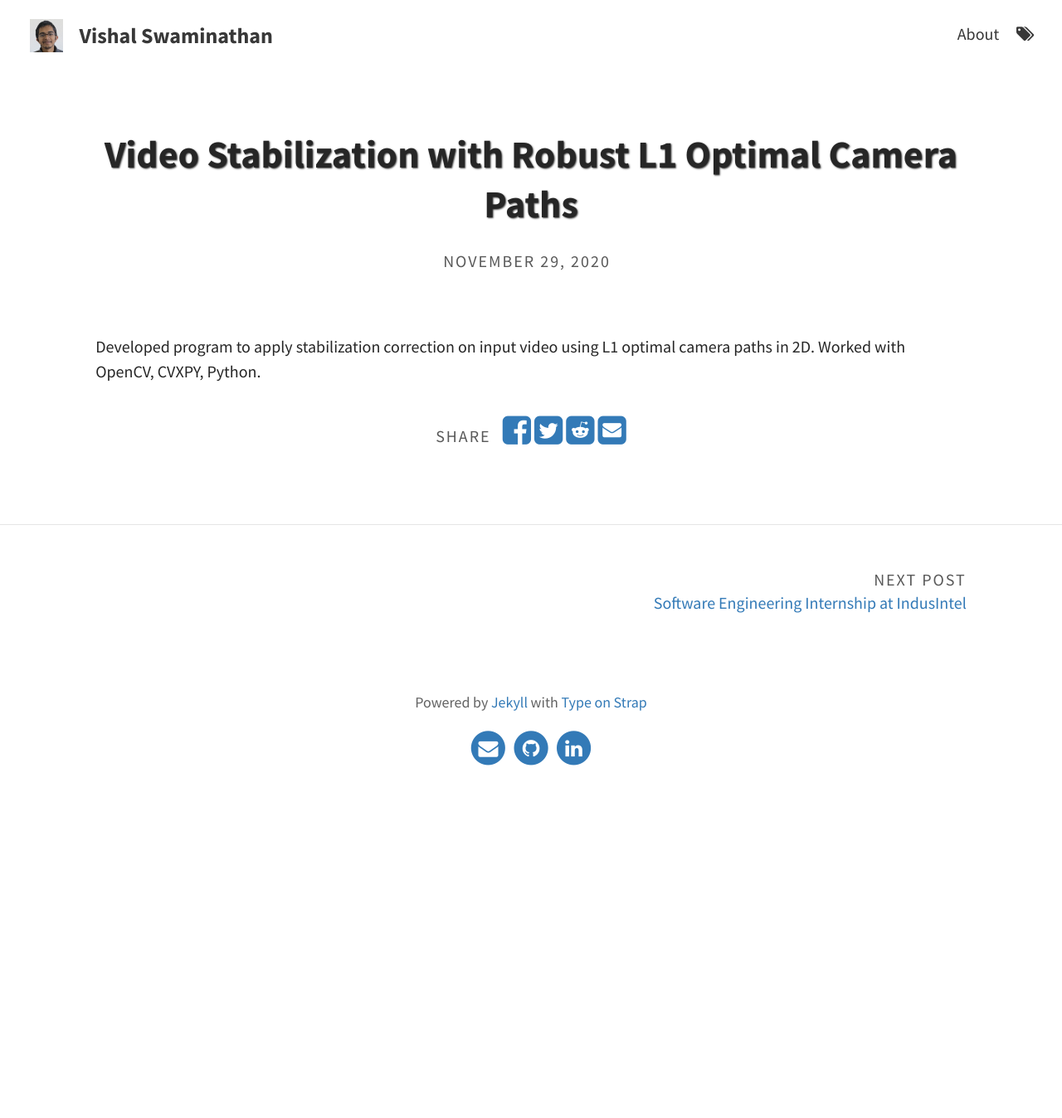
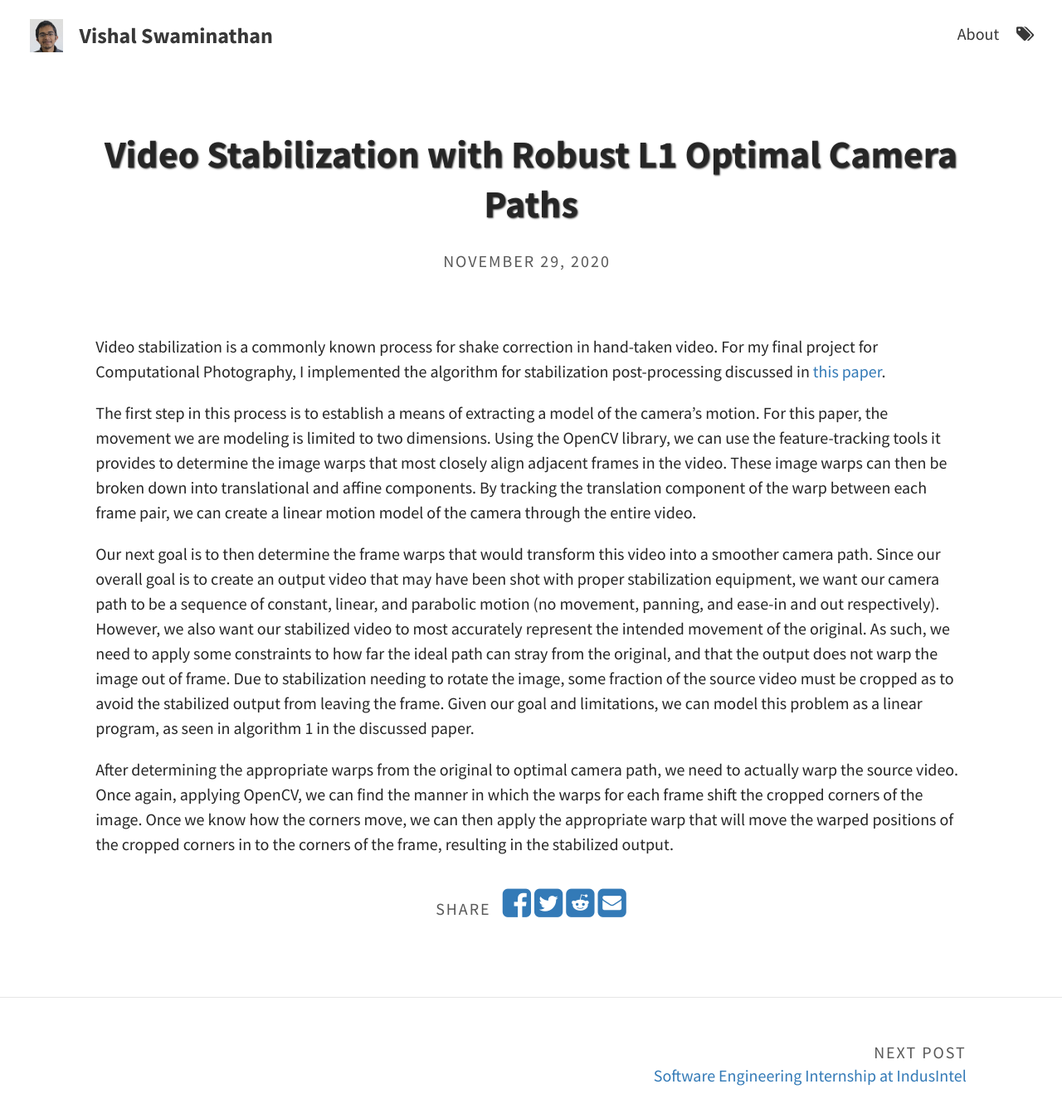
Before and after one commit to VishSwami/MyWebsite, a Jekyll site: the page built from _posts/2020-11-29-video-stabilization.md, in a window 1280 px wide and 1400 px high. Shown: the top 1348 px of the window at 83% size. Built offline with Jekyll 4.4.1, drawn with Linux system fonts in a browser that asks for light colours.

Commit message:
added first drafts for internship and video stabilization project

```diff
--- a/_posts/2020-11-29-video-stabilization.md
+++ b/_posts/2020-11-29-video-stabilization.md
@@ -5,5 +5,30 @@ tags:
 excerpt_separator: <!--more-->
 ---
 
-Developed program to apply stabilization correction on input video using L1 optimal camera paths in 2D.
-Worked with OpenCV, CVXPY, Python.
+Video stabilization is a commonly known process for shake correction in hand-taken video. For my final
+project for Computational Photography, I implemented the algorithm for stabilization post-processing
+discussed in [this paper](https://www.cc.gatech.edu/cpl/projects/videostabilization/stabilization.pdf).
+
+<!--more-->
+
+The first step in this process is to establish a means of extracting a model of the camera's motion.
+For this paper, the movement we are modeling is limited to two dimensions. Using the OpenCV library,
+we can use the feature-tracking tools it provides to determine the image warps that most closely
+align adjacent frames in the video. These image warps can then be broken down into translational
+and affine components. By tracking the translation component of the warp between each frame pair, we can create
+a linear motion model of the camera through the entire video.
+
+Our next goal is to then determine the frame warps that would transform this video into a smoother camera path.
+Since our overall goal is to create an output video that may have been shot with proper stabilization equipment,
+we want our camera path to be a sequence of constant, linear, and parabolic motion (no movement,
+panning, and ease-in and out respectively). However, we also want our stabilized video to most accurately represent
+the intended movement of the original. As such, we need to apply some constraints to how far the ideal path
+can stray from the original, and that the output does not warp the image out of frame. Due to stabilization needing
+to rotate the image, some fraction of the source video must be cropped as to avoid the stabilized output
+from leaving the frame. Given our goal and limitations, we can model this problem as a linear program,
+as seen in algorithm 1 in the discussed paper.
+
+After determining the appropriate warps from the original to optimal camera path, we need to actually warp
+the source video. Once again, applying OpenCV, we can find the manner in which the warps for each frame shift the
+cropped corners of the image. Once we know how the corners move, we can then apply the appropriate warp that will
+move the warped positions of the cropped corners in to the corners of the frame, resulting in the stabilized output.
```
Also changed, not shown: _posts/2020-11-29-indus-intel-internship.md (+6 -5 lines).
